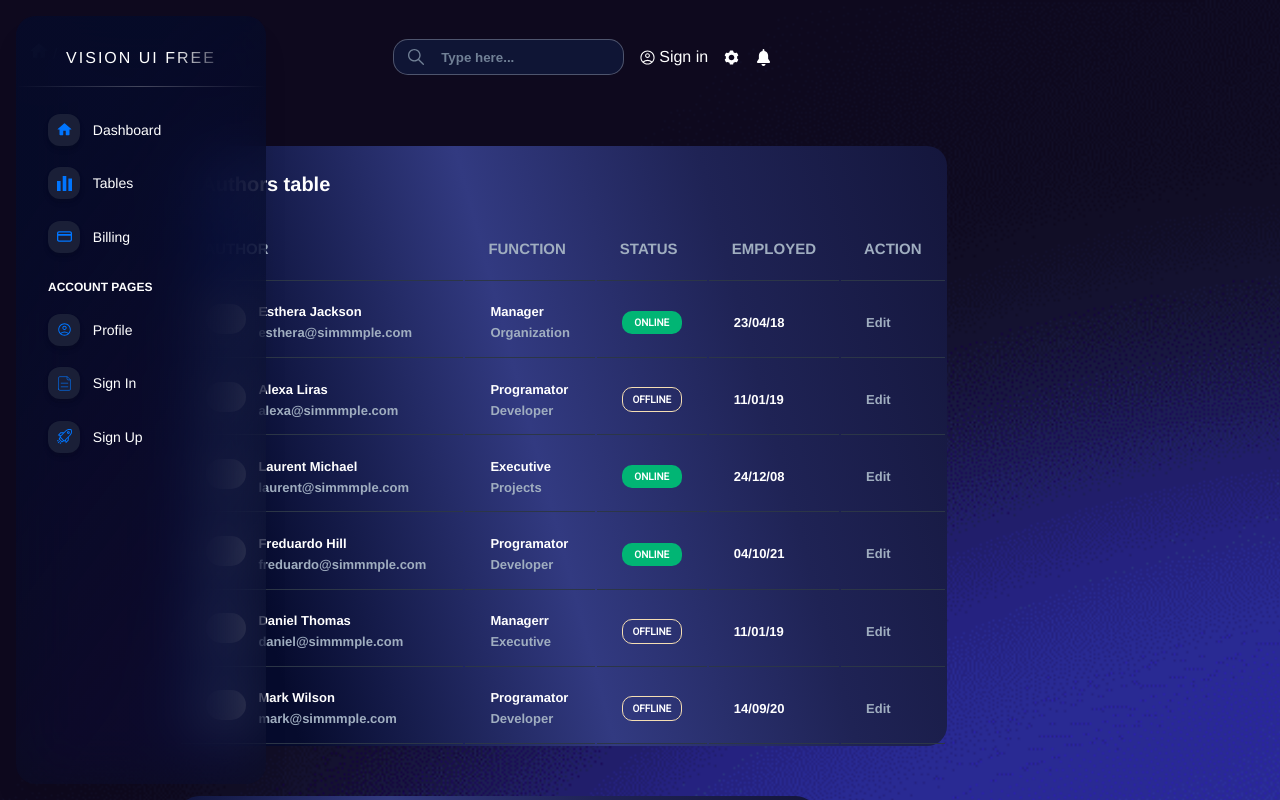
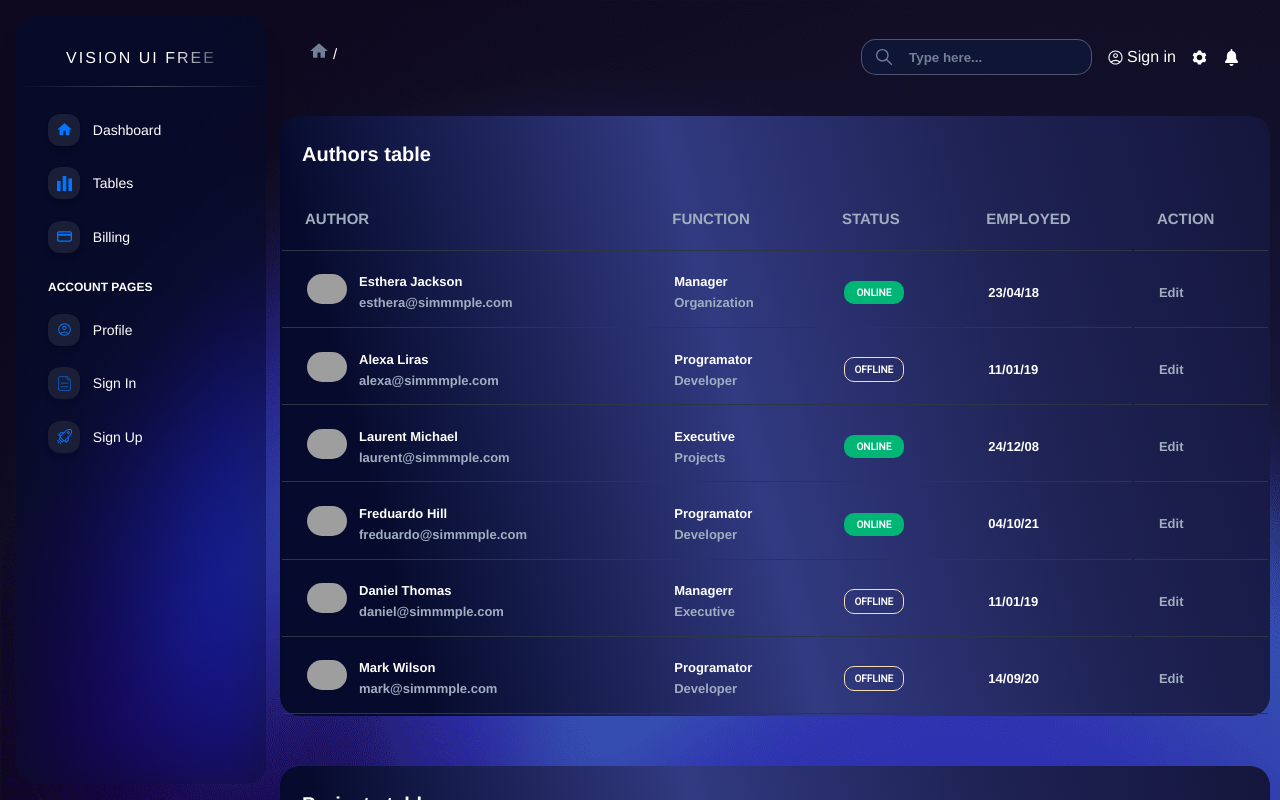
Before and after one commit to Alex-Hovsepyan/Dashboard, a React (Create React App) app: page /tables in a window 1280 px wide. Shown: the top 800 px of the page. Built offline with nearby package versions, Linux system fonts and the light colour scheme; grey boxes are pictures that could not be loaded.

Commit message:
Sidebar fixed

```diff
--- a/src/App.js
+++ b/src/App.js
@@ -9,6 +9,7 @@ import Tables from "./Tables/Tables";
 function App(){
   return (
     <Routes>
+      <Route path="" element={<Dashboard />}></Route>
       <Route path="/dashboard" element={<Dashboard />}></Route>
       <Route path="/signIn" element={<SignIn />}></Route>
       <Route path="/billing" element={<Billing />}></Route>
--- a/src/Custom/CustomTable/CustomTable.module.scss
+++ b/src/Custom/CustomTable/CustomTable.module.scss
@@ -3,13 +3,12 @@
     display: flex;
 
 }
-.container .left{
-    width: 18%;
-}
+// .container .left{
+//     width: 18%;
+// }
 .container .right{
-    width: 77%;
-    margin: 80px 0 0 35px;
-
+    width: 100%;
+    margin: 50px 10px 0 10px;
 }
 .container .right .top{
    margin-bottom: 50px;
--- a/src/GeneralHeader/GeneralHeader.module.scss
+++ b/src/GeneralHeader/GeneralHeader.module.scss
@@ -10,6 +10,7 @@
     position: sticky;
     top: 24px;
     z-index: 10;
+    margin: 0 10px;
 
     img {
         cursor: pointer;
--- a/src/Tables/Tables.js
+++ b/src/Tables/Tables.js
@@ -6,10 +6,13 @@ import { dataAuthors, dataProjects } from "../fakeData/constants";
 function Tables() {
     return(<div style={{display: 'flex'}}>
             <Sidebar />
-            <div style={{display: 'flex', flexDirection: 'column'}} >
+            <div style={{display: 'flex',
+                    marginLeft: 270,
+                    flexDirection: 'column',
+                    width: "calc(100% - 260px)"}} >
                 <GeneralHeader />
                 <CustomTable data={dataAuthors} />
-                <CustomTable data={dataProjects} />
+                {/* <CustomTable data={dataProjects} /> */}
             </div>
         </div>
     )
```
Also changed, not shown: 1 other file (tests, documents, lock files or other folders).
